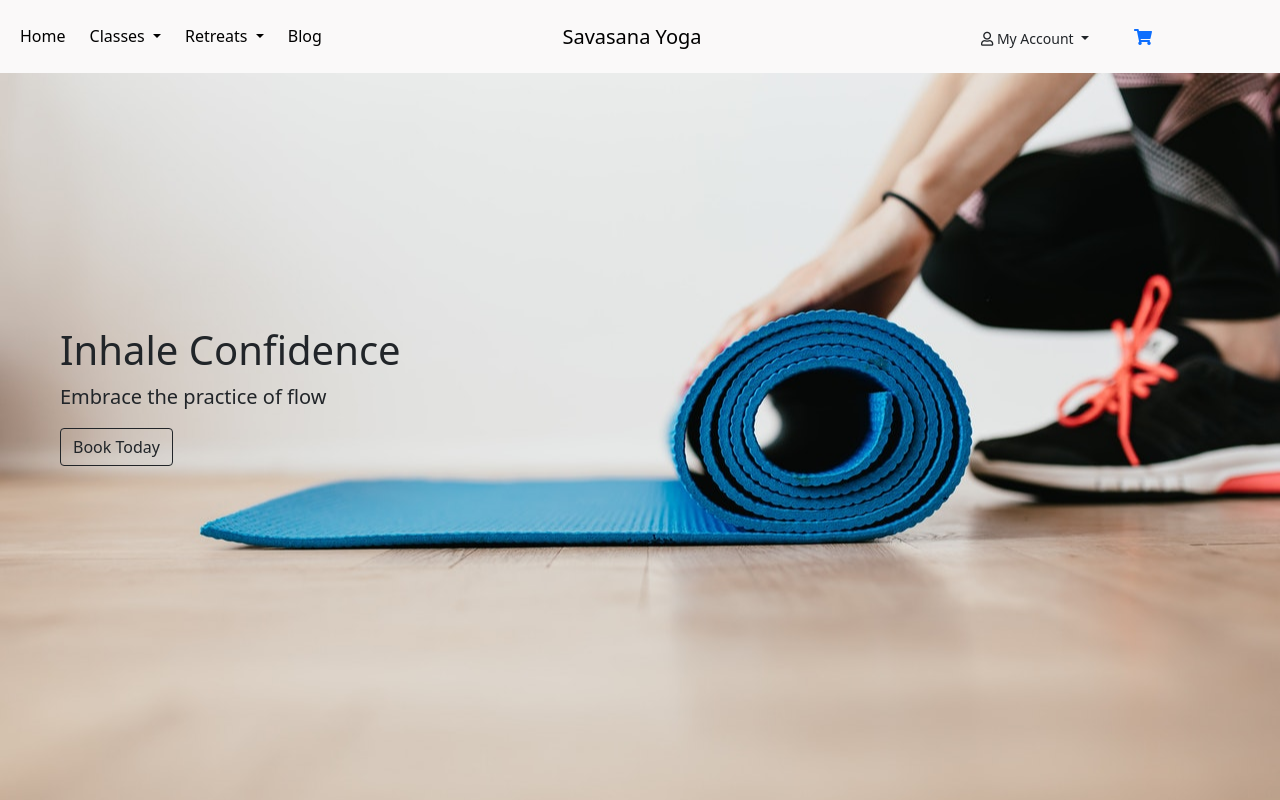
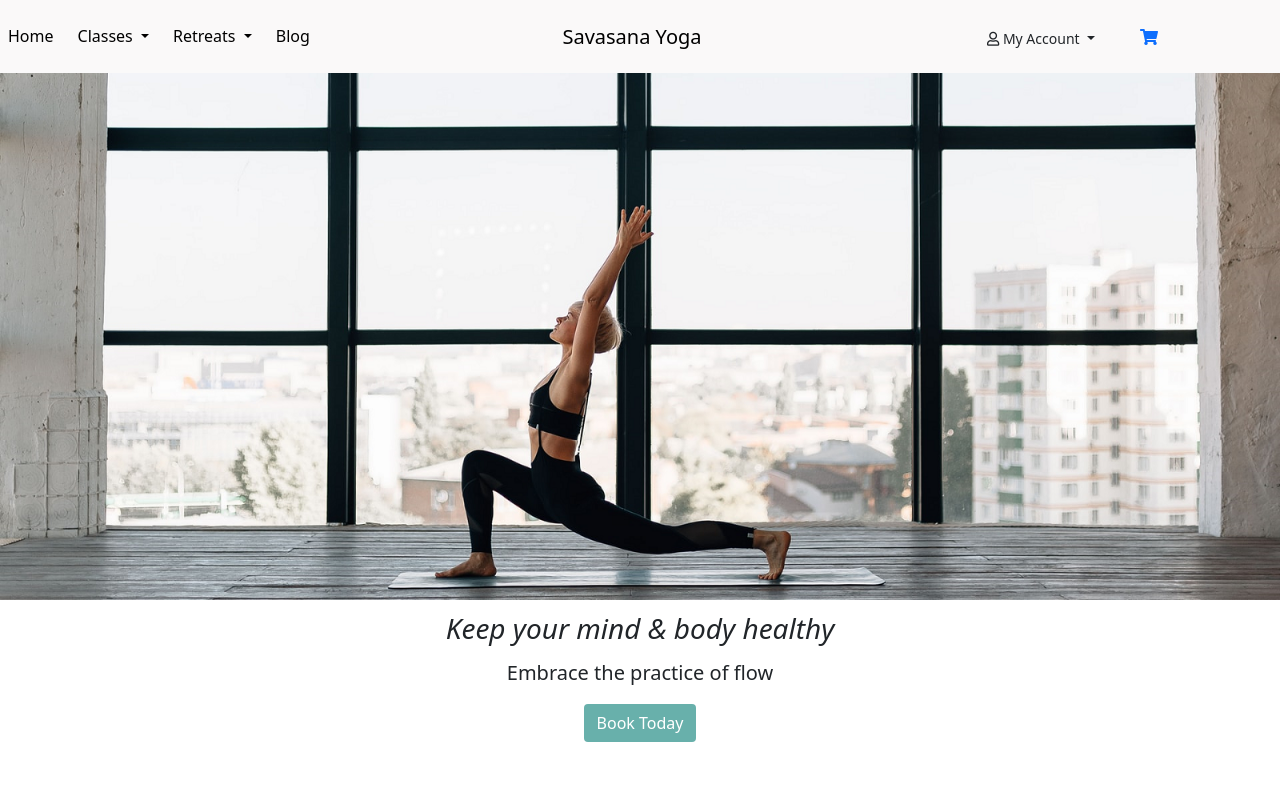
Before and after one commit to Code-Institute-Submissions/savasana_yoga, a Django app: page / in a window 1280 px wide. Run offline with Django 3.2, Linux system fonts and the light colour scheme; some libraries are stand-ins or nearby versions.

Commit message:
Change background image and cta placement

```diff
--- a/home/templates/home/index.html
+++ b/home/templates/home/index.html
@@ -10,17 +10,35 @@
 {% endblock %}
 
 {% block content %}
-<div class="container-fluid home-image-container">
-    <div class="row me-auto ps-5">
-        <div class="row call-to-action">
-            <div class="col-sm-12">
-                <h1 class="heading-black">Inhale Confidence</h1>
+<div class="container-fluid">
+    <div class="homepage_background_image"></div>
+</div>
+
+<div class="container">
+    <div class="row">
+        <div class="col-sm-12 call-to-action">
+            <h1 class="logo-font py-2 my-1"> <em>Keep your mind & body healthy</em> </h1>
+            <p class="lead ">Embrace the practice of flow</p>
+            <a href="" class="btn book-today-btn">Book Today</a>
+        </div>
+    </div>
+</div>
+<div class="container">
+    <div class="row">
+
+        <div class="col-lg-4">
+            <div class="site-mission">
+
             </div>
-            <div class="col-sm-12 mb-2">
-                <p class="lead heading-black">
-                    Embrace the practice of flow
-                </p>
-                <a href="#" role="button" class="btn btn-outline-dark">Book Today</a>
+        </div>
+        <div class="col-lg-4">
+            <div class="site-mission">
+
+            </div>
+        </div>
+        <div class="col-lg-4">
+            <div class="site-mission">
+
             </div>
         </div>
     </div>
--- a/static/css/base.css
+++ b/static/css/base.css
@@ -2,27 +2,25 @@ html {
     height: 100%;
 }
 
+.container-fluid {
+    padding: 0px;
+    margin: 0px;
+}
 /* body {
     height: calc(100vh - 164px);
     color: #555;
 } */
 
-.home-image-container {
-    height: 100vh;
+.homepage_background_image {
+    height: 600px;
     max-width: 100%;
 
-    background: url('/media/homepage_background.jpg') no-repeat center center fixed;
+    background: url('/media/homepage_background_image.png') no-repeat bottom;
     -webkit-background-size: cover;
     -moz-background-size: cover;
     -o-background-size: cover;
     background-size: cover;
-    background-attachment: scroll;
 
-    display: flex;
-    align-items: center;
-    justify-content: center;
-
-    position: relative;
 }
 
 /* from Bulma and Code Institue Boutique Ado */
@@ -35,7 +33,6 @@ html {
 }
 
 .logo-font {
-    text-transform: uppercase;
     color: #212529;
     font-size: 28px;
 }
@@ -92,3 +89,10 @@ a.navbar-brand:focus {
         padding-top: 164px;
     } */
 }
+
+
+.call-to-action {
+    display: flex;
+    flex-direction: column;
+    align-items: center;
+}
```
Also changed, not shown: media/homepage_background.jpg (deleted), media/homepage_background_image.png (added).
